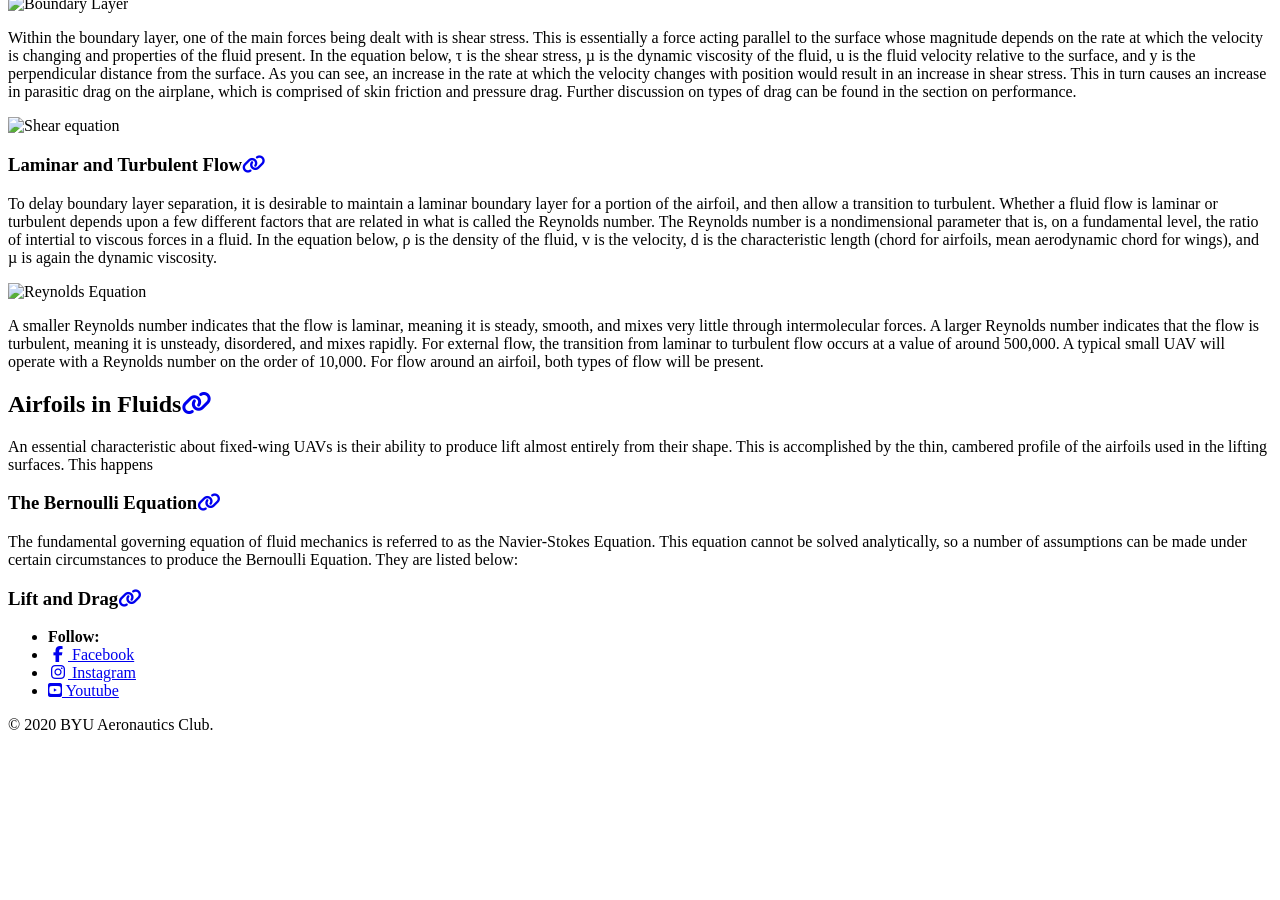
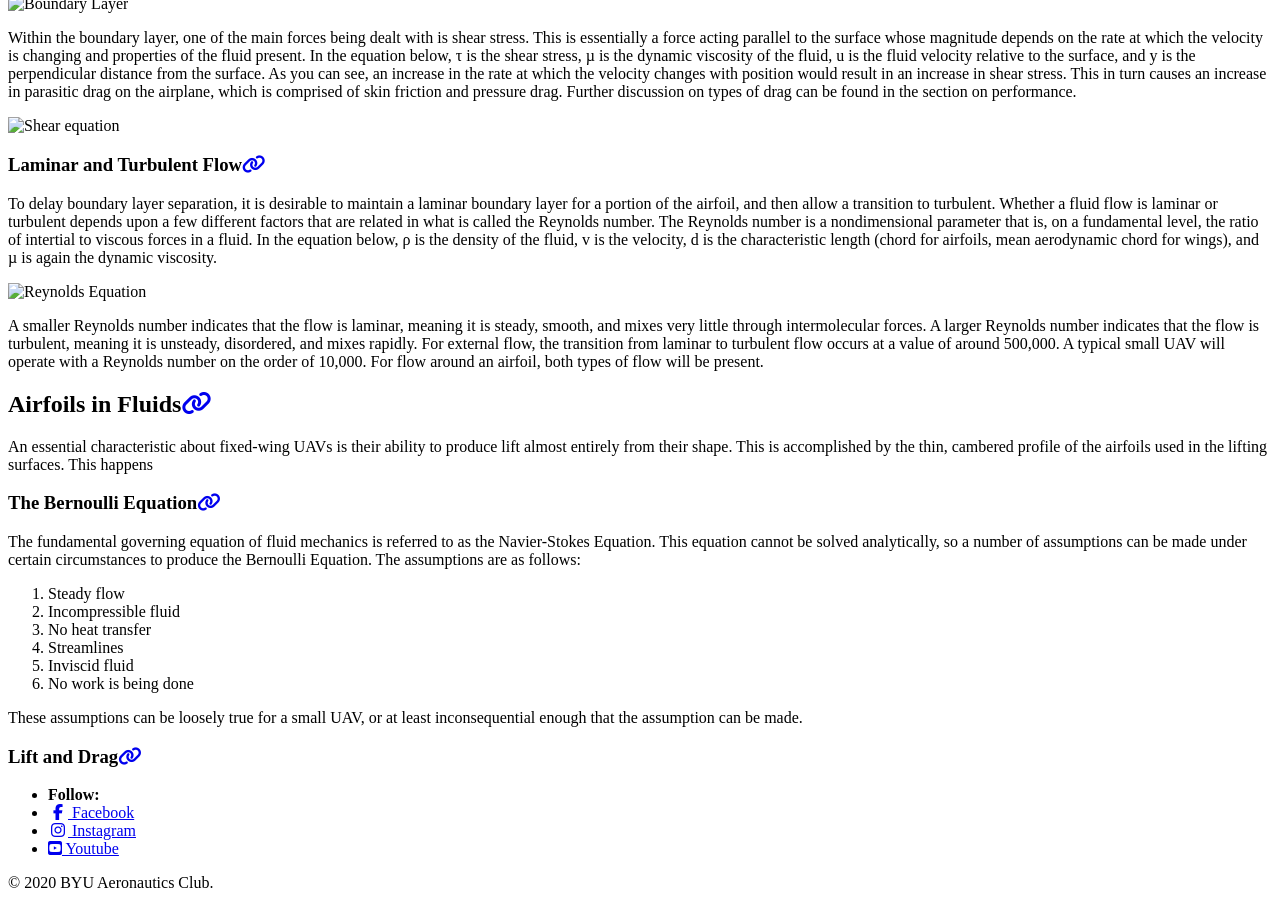
Before and after one commit to BYU-Aeronautics-Club/BYUAeronauticsClub.github.io, a Jekyll site: the page built from _pages/fundamentals/aerodynamics/fluids.md, in a window 1280 px wide and 900 px high, scrolled down 1036 px. Built offline with Jekyll 4.4.1, drawn with Linux system fonts in a browser that asks for light colours; cached includes are drawn as plain includes; nearby versions of some CDN libraries; before the commit the page ends 1778 px from its top, so only the background shows below that.

Commit message:
Bernoullie section

```diff
--- a/_pages/fundamentals/aerodynamics/fluids.md
+++ b/_pages/fundamentals/aerodynamics/fluids.md
@@ -35,7 +35,15 @@ A smaller Reynolds number indicates that the flow is laminar, meaning it is stea
 An essential characteristic about fixed-wing UAVs is their ability to produce lift almost entirely from their shape. This is accomplished by the thin, cambered profile of the airfoils used in the lifting surfaces. This happens
 
 ### The Bernoulli Equation
-The fundamental governing equation of fluid mechanics is referred to as the Navier-Stokes Equation. This equation cannot be solved analytically, so a number of assumptions can be made under certain circumstances to produce the Bernoulli Equation. They are listed below:
+The fundamental governing equation of fluid mechanics is referred to as the Navier-Stokes Equation. This equation cannot be solved analytically, so a number of assumptions can be made under certain circumstances to produce the Bernoulli Equation. The assumptions are as follows:
 
+1. Steady flow
+2. Incompressible fluid
+3. No heat transfer
+4. Streamlines
+5. Inviscid fluid
+6. No work is being done
+
+These assumptions can be loosely true for a small UAV, or at least inconsequential enough that the assumption can be made.
 
 ### Lift and Drag
```
